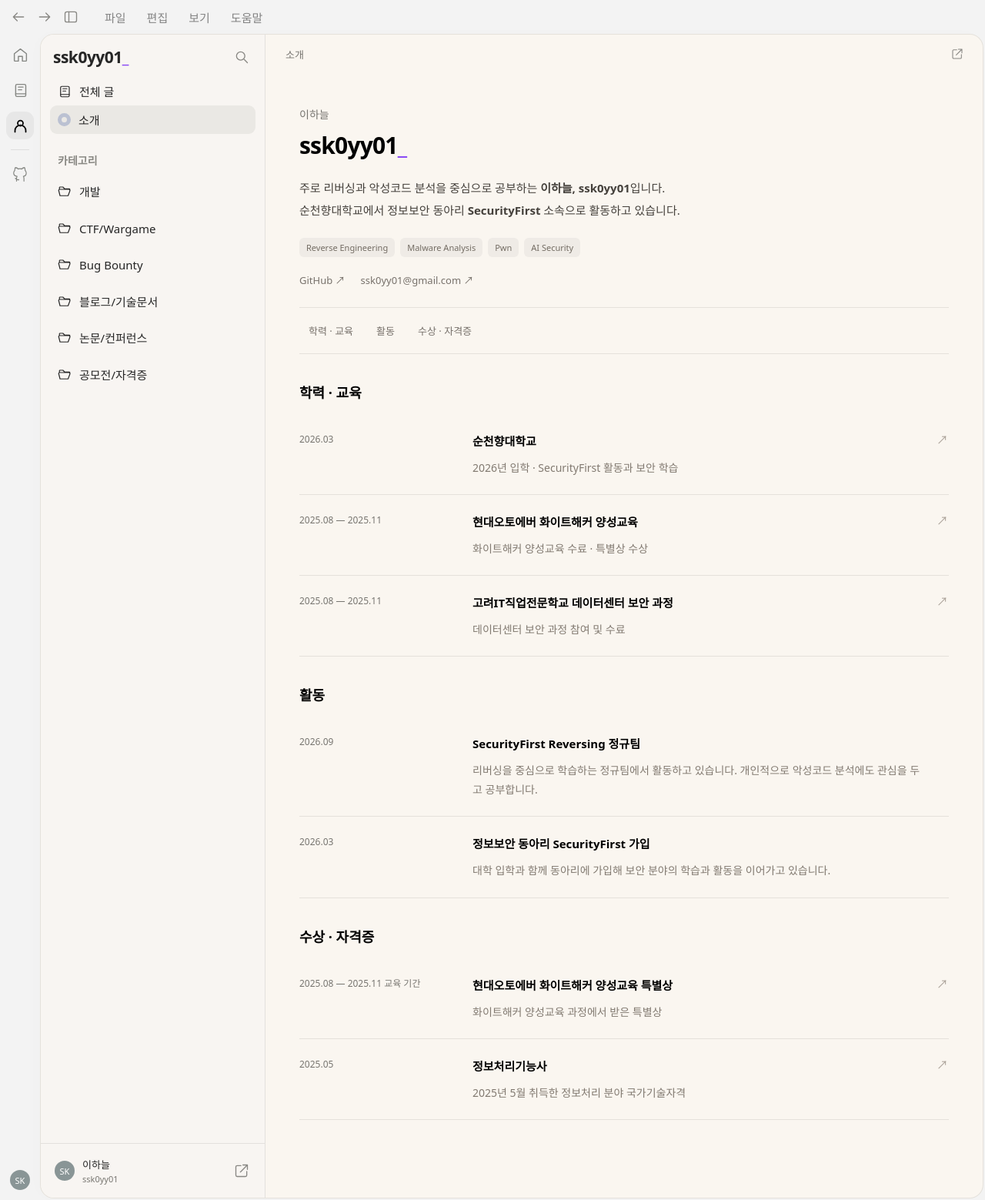
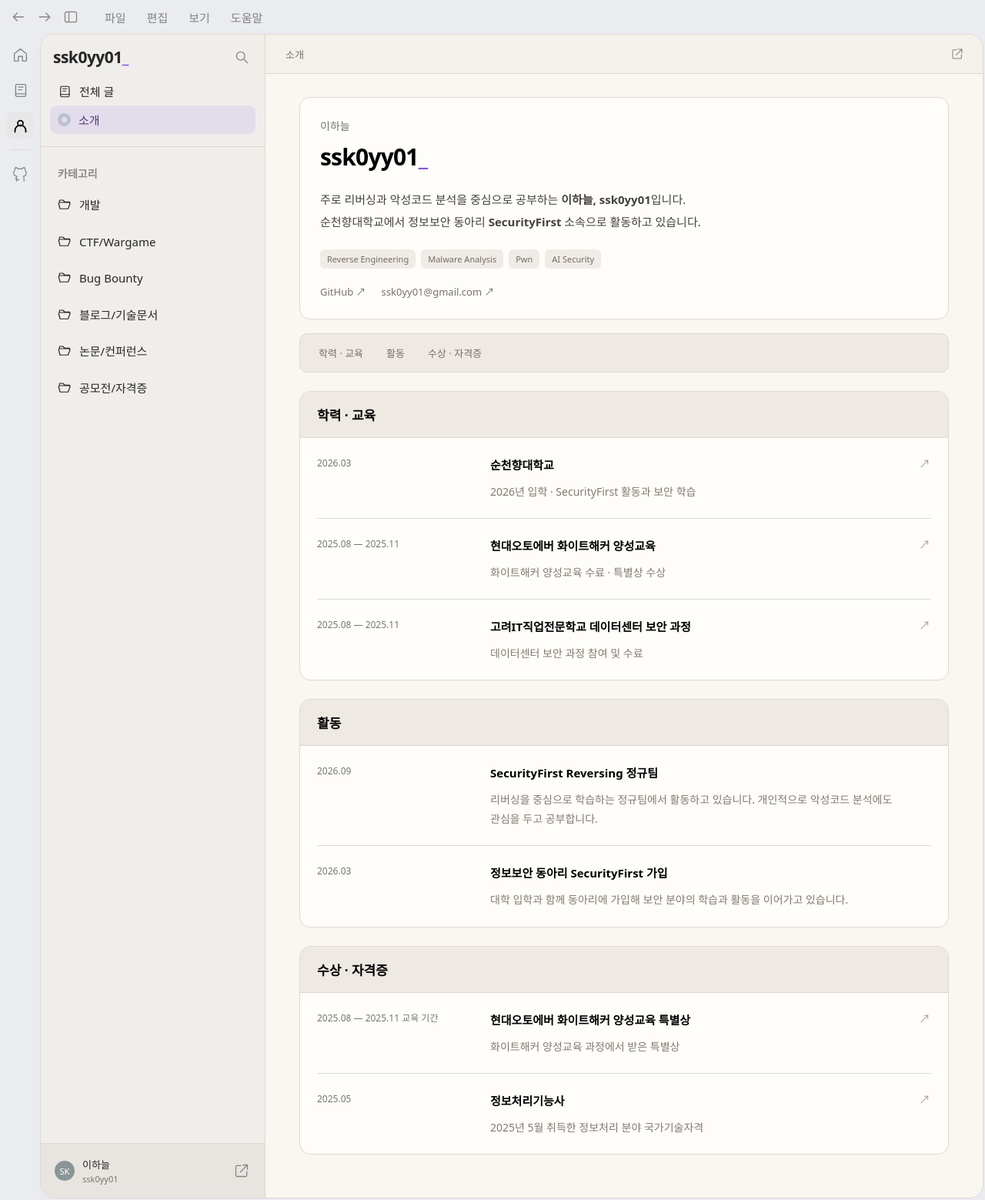
Before and after one commit to ssk0yy01/ssk0yy01.github.io, a Jekyll site: the page built from about/index.html, in a window 1280 px wide. Shown: the whole page at 77% size. Built offline with Jekyll 4.4.1, drawn with Linux system fonts in a browser that asks for light colours.

Commit message:
Distinguish navigation and content surfaces and remove duplicate avatar

```diff
--- a/_layouts/default.html
+++ b/_layouts/default.html
@@ -29,7 +29,6 @@
     <a class="rail-link{% if page.url contains '/about/' %} selected{% endif %}" href="{{ '/about/' | relative_url }}" aria-label="소개" title="소개">{% include icon.html name='user' %}</a>
     <span class="rail-divider"></span>
     <a class="rail-link" href="https://github.com/ssk0yy01" target="_blank" rel="noopener noreferrer" aria-label="GitHub" title="GitHub">{% include icon.html name='github' %}</a>
-    <a class="rail-avatar" href="{{ '/about/' | relative_url }}" aria-label="이하늘 소개">SK</a>
   </nav>
   <div class="workspace">
     <aside class="sidebar" id="sidebar" aria-label="블로그 탐색">
--- a/assets/style.css
+++ b/assets/style.css
@@ -1,12 +1,14 @@
 :root {
   color-scheme: light;
   --bg: #faf6f0;
-  --chrome: #f3f3f3;
-  --sidebar: rgba(248, 246, 242, .92);
+  --chrome: #ebecef;
+  --sidebar: #f0eeeb;
+  --surface: #fffdf9;
+  --surface-muted: #eee9e2;
   --text: #262626;
   --muted: #777570;
-  --line: rgba(0, 0, 0, .085);
-  --hover: #eae8e4;
+  --line: #ded8d0;
+  --hover: #e2ddd6;
   --accent: #8b4cf5;
   --rail: 52px;
   --sidebar-width: 292px;
@@ -50,19 +52,18 @@ button:focus-visible, a:focus-visible, summary:focus-visible, input:focus-visibl
 .rail-link.selected .icon { stroke-width: 2; }
 .rail-link:first-child.selected .icon { fill: currentColor; }
 .rail-divider { width: 24px; height: 1px; background: var(--line); margin: 3px 0; }
-.rail-avatar, .small-avatar { display: grid; place-items: center; border-radius: 50%; background: #899596; color: #fff; font-size: 11px; width: 26px; height: 26px; flex-shrink: 0; }
-.rail-avatar { margin-top: auto; }
+.small-avatar { display: grid; place-items: center; border-radius: 50%; background: #899596; color: #fff; font-size: 11px; width: 26px; height: 26px; flex-shrink: 0; }
 .workspace { display: grid; grid-template-columns: var(--sidebar-width) minmax(0, 1fr); margin: 0 2px 2px var(--rail); height: calc(100dvh - var(--topbar) - 2px); border: 1px solid var(--line); border-radius: 18px; background: var(--bg); box-shadow: -4px 0 24px #00000003; overflow: hidden; position: relative; }
 .sidebar { min-width: 0; display: flex; flex-direction: column; background: var(--sidebar); border-right: 1px solid var(--line); color: var(--text); overflow-y: auto; scrollbar-width: thin; scrollbar-color: #dedcd8 transparent; }
 .sidebar-heading { display: flex; align-items: center; justify-content: space-between; padding: 12px 14px 10px 16px; min-height: 55px; }
 .brand { font-size: 21px; font-weight: 650; letter-spacing: -.5px; white-space: nowrap; }
 .brand span { color: var(--accent); }
-.sidebar-shortcuts { padding: 0 12px; }
+.sidebar-shortcuts { padding: 0 12px 16px; border-bottom: 1px solid var(--line); }
 .sidebar-shortcuts a, .category-link { display: flex; align-items: center; gap: 10px; min-height: 37px; padding: 8px 10px; border-radius: 9px; }
 .sidebar-shortcuts .icon, .category-link .icon { width: 18px; height: 18px; }
 .sidebar a:hover { background: var(--hover); }
 .sidebar .brand:hover { background: none; }
-.sidebar a[aria-current='page'] { background: var(--hover); }
+.sidebar a[aria-current='page'] { background: #e3ddeb; color: #53377b; }
 .profile-dot { width: 17px; height: 17px; border-radius: 50%; border: 5px solid #bbc1d2; flex-shrink: 0; }
 .sidebar-categories { padding: 24px 12px; }
 .sidebar-categories h2 { font-size: 14px; font-weight: 600; color: #898883; padding: 0 10px; margin: 0 0 12px; }
@@ -70,12 +71,12 @@ button:focus-visible, a:focus-visible, summary:focus-visible, input:focus-visibl
 .category-link { line-height: 1.5; }
 .category-link span { overflow-wrap: anywhere; }
 .sidebar-post { display: block; margin-top: 3px; padding: 8px 10px 8px 38px; border-radius: 9px; white-space: nowrap; overflow: hidden; text-overflow: ellipsis; font-size: 14px; }
-.sidebar-footer { display: flex; align-items: center; justify-content: space-between; padding: 13px 14px; border-top: 1px solid var(--line); margin-top: auto; }
+.sidebar-footer { display: flex; align-items: center; justify-content: space-between; padding: 13px 14px; border-top: 1px solid var(--line); margin-top: auto; background: #e8e5e1; }
 .sidebar-footer > a:first-child { display: flex; align-items: center; gap: 10px; border-radius: 8px; padding: 4px; font-size: 13px; }
 .profile-handle { display: block; font-size: 11px; color: var(--muted); margin-top: 2px; }
 .main-pane { min-width: 0; overflow-y: auto; overflow-x: hidden; scrollbar-width: thin; scrollbar-color: #d9d6d0 transparent; padding-bottom: 56px; }
 .main-pane:focus { outline: none; }
-.pane-toolbar { display: flex; align-items: center; justify-content: space-between; min-height: 50px; padding: 9px 17px 9px 26px; font-size: 13px; color: var(--muted); }
+.pane-toolbar { display: flex; align-items: center; justify-content: space-between; min-height: 50px; padding: 9px 17px 9px 26px; font-size: 13px; color: var(--muted); background: #f4f0ea; border-bottom: 1px solid var(--line); }
 .pane-toolbar .icon { width: 16px; height: 16px; }
 .home-pane { display: flex; flex-direction: column; padding-bottom: 0; }
 .home-screen { flex: 1; display: flex; flex-direction: column; align-items: center; min-height: 420px; padding: 12px 38px 16px; }
@@ -99,6 +100,7 @@ button:focus-visible, a:focus-visible, summary:focus-visible, input:focus-visibl
 .send-button:hover { background: #773bd8; }
 .shell { width: calc(100% - 88px); max-width: 860px; margin-inline: auto; }
 .page-head { padding-top: 43px; padding-bottom: 26px; }
+.listing-section { background: var(--surface); border: 1px solid var(--line); border-radius: 14px; padding: 20px 24px; }
 h1, h2, h3, p { overflow-wrap: anywhere; }
 .page-head h1, .article-head h1 { font-size: 30px; line-height: 1.4; font-weight: 600; letter-spacing: -.8px; margin: 10px 0; }
 .breadcrumb { display: inline-block; font-size: 13px; color: var(--muted); margin-bottom: 14px; }
@@ -117,20 +119,23 @@ h1, h2, h3, p { overflow-wrap: anywhere; }
 .row-category { color: #82768f; font-size: 11px; }
 .row-arrow { color: var(--muted); }
 .empty-state { text-align: center; color: #928c84; font-size: 14px; padding: 70px 0; }
-.search-form { display: flex; align-items: center; gap: 12px; border: 1px solid var(--line); border-radius: 13px; padding: 5px 8px 5px 14px; margin-bottom: 24px; }
+.search-form { display: flex; align-items: center; gap: 12px; border: 1px solid var(--line); border-radius: 13px; padding: 5px 8px 5px 14px; margin-bottom: 24px; background: var(--bg); }
 .search-form .icon { color: #9a948c; }
 .search-form input { background: none; border: none; min-width: 0; width: 100%; color: #000; padding: 10px 0; }
 .search-form input:focus { outline: none; }
 .search-form:focus-within { border-color: var(--accent); }
 .search-form button { padding: 7px 12px; border-radius: 8px; background: #eee5fb; color: #7034c9; white-space: nowrap; }
 .eyebrow { font-size: 14px; color: var(--muted); margin: 0; }
+.profile-head { margin-top: 30px; margin-bottom: 18px; padding: 26px; background: var(--surface); border: 1px solid var(--line); border-radius: 14px; }
 .profile-summary { margin: 20px 0; line-height: 1.95; font-size: 15px; color: #45413c; }
 .profile-interests { display: flex; flex-wrap: wrap; gap: 7px; }
 .profile-interests span, .pill { display: inline-block; border-radius: 6px; padding: 5px 9px; background: #efebe6; color: #736c63; font-size: 11px; }
 .profile-links { display: flex; flex-wrap: wrap; gap: 20px; margin-top: 20px; font-size: 13px; color: #77716b; }
-.profile-nav { padding-block: 13px; border-top: 1px solid var(--line); border-bottom: 1px solid var(--line); }
-.profile-section { padding-top: 36px; }
-.profile-section h2 { font-size: 18px; font-weight: 600; margin: 0 0 16px; scroll-margin-top: 25px; }
+.profile-nav { padding: 8px 12px; background: var(--surface-muted); border: 1px solid var(--line); border-radius: 10px; }
+.profile-section { margin-top: 24px; background: var(--surface); border: 1px solid var(--line); border-radius: 14px; overflow: hidden; }
+.profile-section h2 { font-size: 17px; font-weight: 600; margin: 0; padding: 17px 22px; background: var(--surface-muted); border-bottom: 1px solid var(--line); scroll-margin-top: 25px; }
+.credential-list { padding: 0 22px; }
+.credential-card:last-child { border-bottom: 0; }
 .credential-card { display: grid; grid-template-columns: 205px minmax(0, 1fr) 16px; gap: 20px; padding: 22px 0; border-bottom: 1px solid var(--line); align-items: start; }
 a.credential-card:hover .credential-copy strong { color: #773bd8; }
 .credential-date { font-size: 12px; font-variant-numeric: tabular-nums; white-space: nowrap; line-height: 1.9; color: var(--muted); }
@@ -141,7 +146,7 @@ a.credential-card:hover .credential-copy strong { color: #773bd8; }
 .article-wrap { padding-top: 34px; max-width: 780px; }
 .article-head { margin-bottom: 36px; }
 .article-meta { color: #888078; display: flex; flex-wrap: wrap; gap: 10px; font-size: 12px; }
-.article-body { line-height: 1.95; color: #37322d; }
+.article-body { line-height: 1.95; color: #37322d; background: var(--surface); border: 1px solid var(--line); border-radius: 14px; padding: 24px; }
 .article-body h2 { font-size: 22px; margin: 36px 0 15px; line-height: 1.5; }
 .article-body h3 { font-size: 18px; }
 .article-body a { color: #773bd8; text-underline-offset: 4px; }
@@ -184,7 +189,7 @@ pre code { padding: 0; background: none; }
   .window-menus summary { padding-inline: 7px; }
   .app-rail { display: none; }
   .workspace { margin-left: 6px; margin-right: 6px; border-radius: 15px; grid-template-columns: minmax(0, 1fr); }
-  .sidebar { position: absolute; inset: 0 auto 0 0; width: min(292px, 85%); z-index: 20; background: #f8f6f2; box-shadow: 8px 0 24px #0000000d; }
+  .sidebar { position: absolute; inset: 0 auto 0 0; width: min(292px, 85%); z-index: 20; background: var(--sidebar); box-shadow: 8px 0 24px #0000000d; }
   body.sidebar-collapsed .sidebar { display: none; }
   .sidebar-backdrop:not([hidden]) { display: block; position: absolute; inset: 0; z-index: 19; background: #00000022; }
   .pane-toolbar { padding: 8px 14px; min-height: 44px; }
@@ -195,6 +200,10 @@ pre code { padding: 0; background: none; }
   .composer-context { margin-inline: 10px; font-size: 12px; }
   .shell { width: calc(100% - 40px); }
   .page-head { padding-top: 28px; padding-bottom: 22px; }
+  .profile-head { margin-top: 20px; padding: 20px 16px; }
+  .profile-section h2 { padding: 15px 16px; }
+  .credential-list { padding: 0 16px; }
+  .listing-section, .article-body { padding: 16px; }
   .page-head h1, .article-head h1 { font-size: 25px; }
   .profile-summary { font-size: 14px; }
   .post-row { grid-template-columns: minmax(0, 1fr) 16px; }
```
